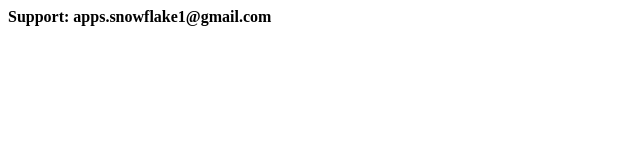
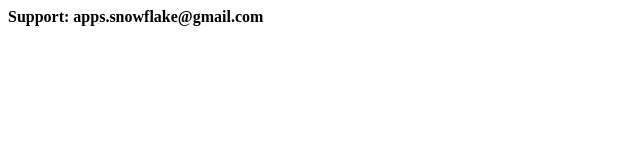
Before and after one commit to snowflakeapps1/snowflakeapps1.github.io, a plain HTML site: page index.html in a window 1280 px wide. Shown: the full height of the page, 0-640 px from the left. Drawn offline with Linux system fonts and the light colour scheme.

Commit message:
Temporarily change support email to primary email

```diff
--- a/index.html
+++ b/index.html
@@ -4,5 +4,5 @@
 </head>
 
 <body>
-<h4>Support: apps.snowflake1@gmail.com</h4>
+<h4>Support: apps.snowflake@gmail.com</h4>
 </body>
```
